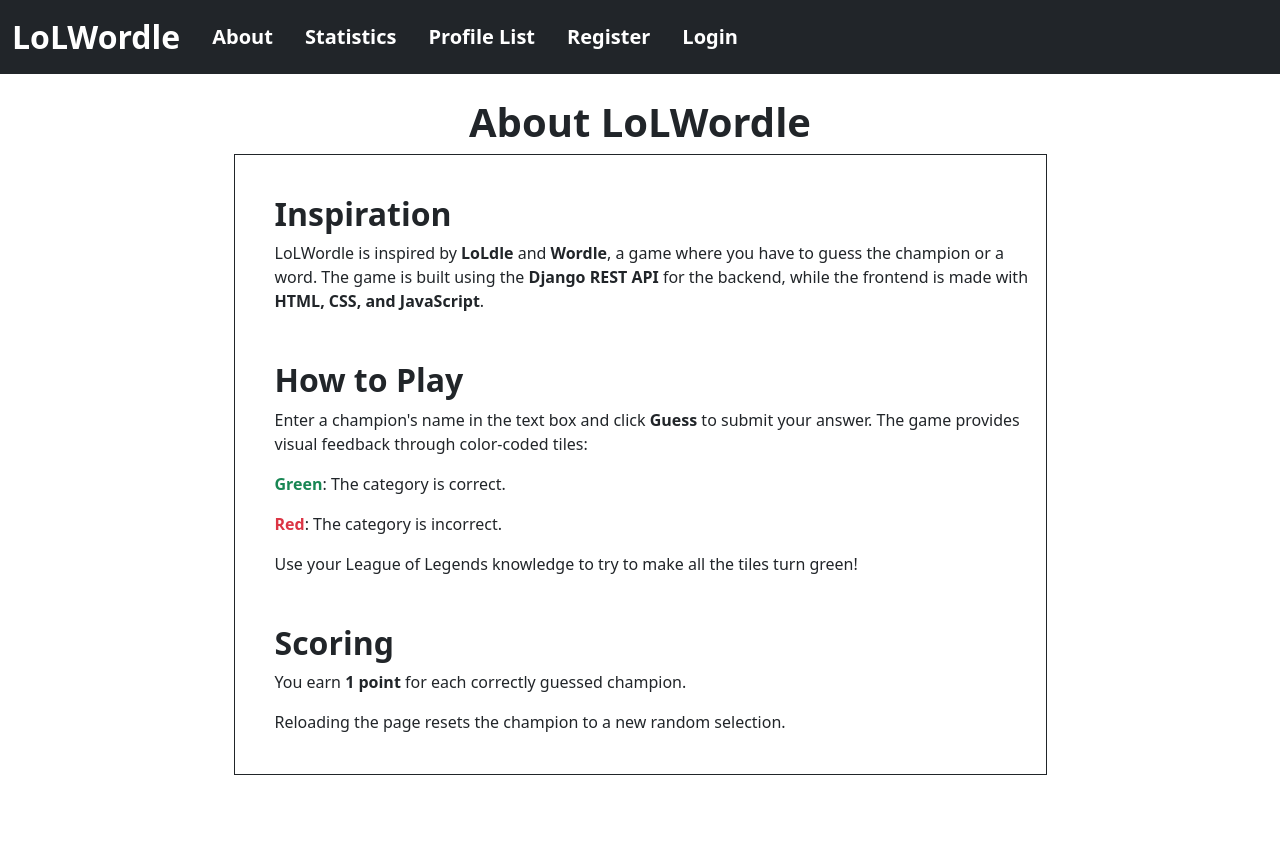
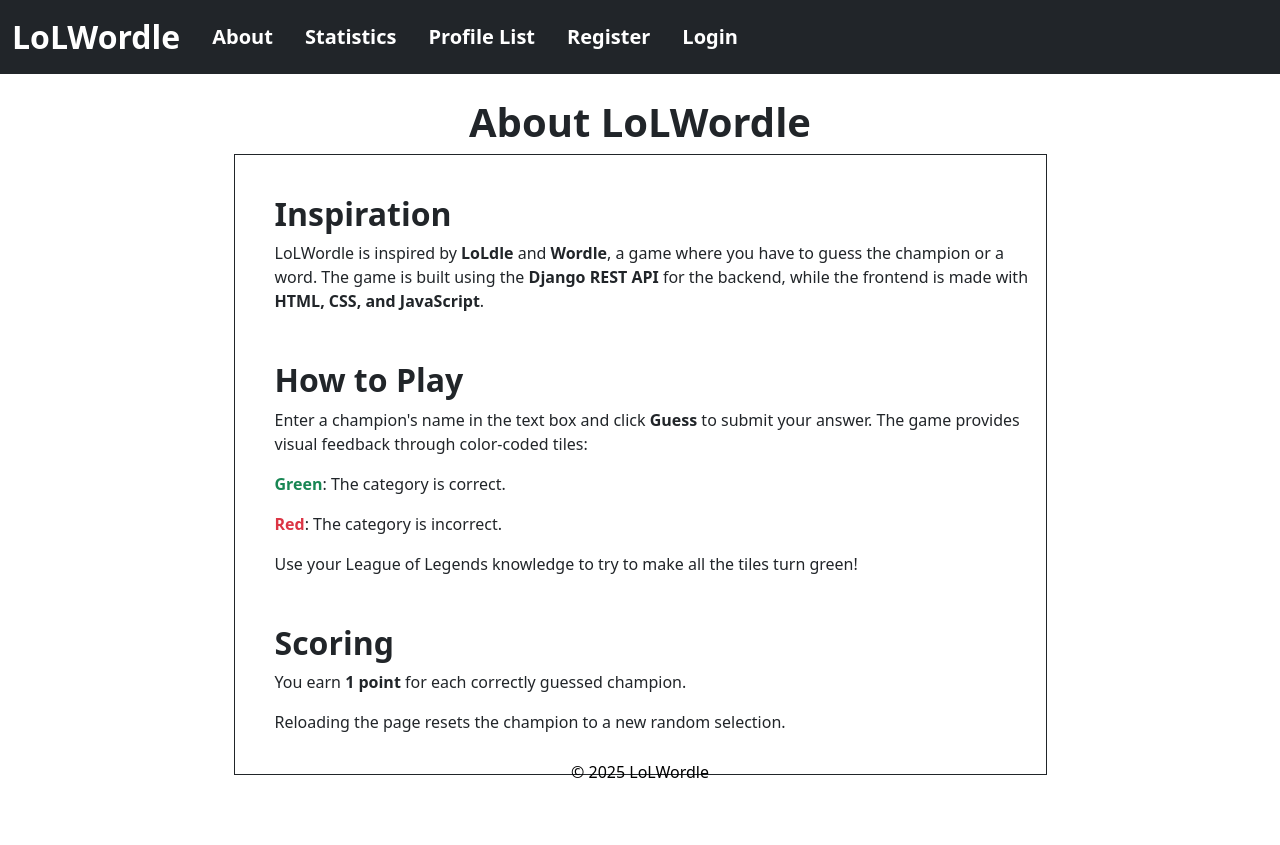
Before and after one commit to Ryan11c/kordle, a Django app: page /about/ in a window 1280 px wide. Before the commit the page ends 775 px from the top, so only its background shows below. Run offline with Django 5.2, Linux system fonts and the light colour scheme; parts of the project's set-up code (start-up, migrations or seed data) failed here and were passed over.

Commit message:
Feature: add footer and background image for home page

```diff
--- a/myApp/templates/about.html
+++ b/myApp/templates/about.html
@@ -3,6 +3,7 @@
 {% load static %}
 
 {% block content %}
+<body style="padding-bottom: 70px">
     <div class="container mt-4 w-75">
         <h1 class="text-center fs-1 fw-bold">About LoLWordle</h1>
         <div class="border border-dark p-3">
@@ -27,4 +28,5 @@
             </section>
         </div>
     </div>
+</body>
 {% endblock %}
--- a/myApp/templates/base.html
+++ b/myApp/templates/base.html
@@ -60,6 +60,11 @@
         {% block content %}
         {% endblock %}
     </div>
+    <footer class="text-center text-lg-start fixed-bottom">
+        <div class="text-center p-3" style="color:black">
+          © 2025 LoLWordle
+        </div>
+    </footer>
     <script src="https://cdn.jsdelivr.net/npm/bootstrap@5.3.3/dist/js/bootstrap.bundle.min.js"></script>
 </body>
 </html>
--- a/myApp/templates/home.html
+++ b/myApp/templates/home.html
@@ -3,6 +3,7 @@
 {% load static %}
 
 {% block content %}
+<body class="background-image" background="{% static 'myApp/images/background.png' %}">
     <link rel="stylesheet" href="{% static 'myApp/css/home.css' %}">
     <div>
         <p class="title">Guess Your Champion</p>
@@ -29,5 +30,6 @@
             </tbody>
         </table>
     </div>
+</body>
 <script src="{% static 'myApp/js/home.js' %}"></script>
 {% endblock %}
--- a/static/myApp/css/home.css
+++ b/static/myApp/css/home.css
@@ -1,11 +1,13 @@
 body {
     background-color: whitesmoke;
+    padding-bottom: 70px;
 }
 
 .title {
     text-align: center;
     font-weight: bold;
     font-size: 2rem;
+    color: black;
 }
 
 .userGuessForm {
@@ -95,6 +97,7 @@
     font-size: 15px;
     width: 120px;
     max-height: 50px;
+    color: black;
 }
 
 #icon-display {
```
Also changed, not shown: db.sqlite3, media/images/1200px-Python_icon_black_and_white.svg.png (added), static/myApp/images/background.png (added). Lines whose indentation alone changed are shown as unchanged.
